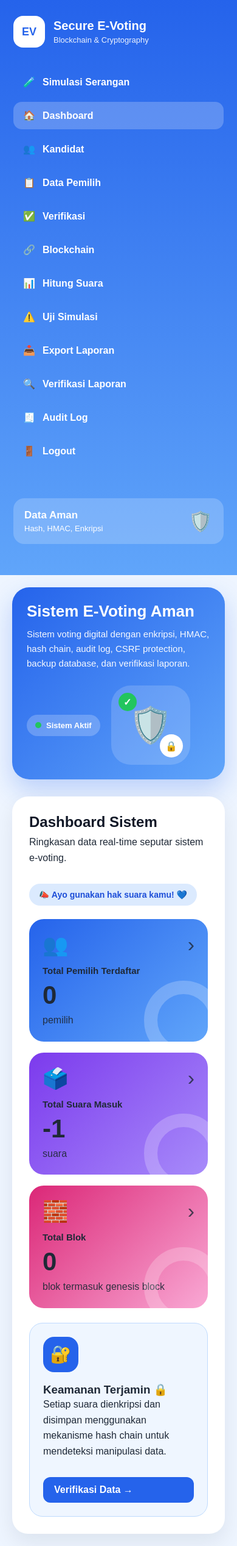
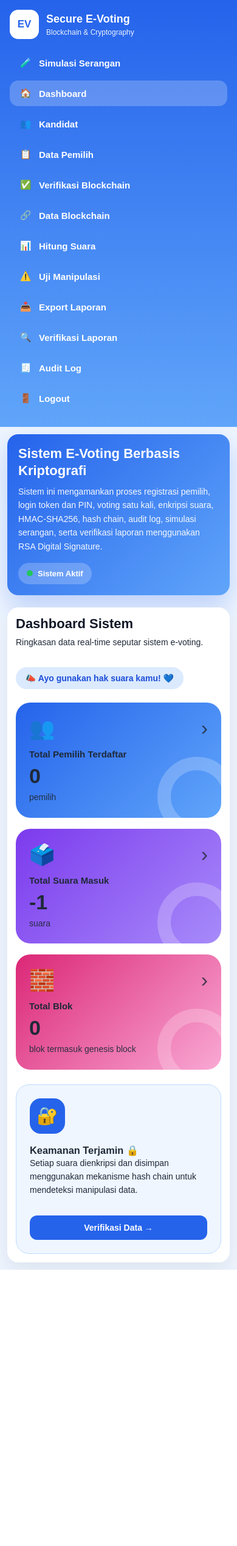
Before and after one commit to farhmel7/E-voting-krip, a Flask app: page / in a window 390 px wide. Shown: the whole page at 61% size. After the commit the page ends 2082 px from the top, so only its background shows below. Run offline with Flask 3, Linux system fonts and the light colour scheme; the visitor is signed in with stand-in values (Sample User, id 1); parts of the project's set-up code (start-up, migrations or seed data) failed here and were passed over.

Commit message:
Perbaiki tampilan mobile dan dashboard

```diff
--- a/static/style.css
+++ b/static/style.css
@@ -4,10 +4,17 @@
     padding: 0;
 }
 
+html {
+    width: 100%;
+    overflow-x: hidden;
+}
+
 body {
     font-family: Arial, sans-serif;
     background: #eef5ff;
     color: #1f2937;
+    width: 100%;
+    overflow-x: hidden;
 }
 
 .app-wrapper {
@@ -15,6 +22,7 @@ body {
     min-height: 100vh;
 }
 
+/* SIDEBAR */
 .sidebar {
     width: 285px;
     height: 100vh;
@@ -138,12 +146,14 @@ body {
     font-size: 32px;
 }
 
+/* MAIN */
 .main-content {
     margin-left: 285px;
     width: calc(100% - 285px);
     padding: 34px 38px;
 }
 
+/* TOPBAR */
 .topbar {
     background: linear-gradient(135deg, #2563eb, #60a5fa);
     color: white;
@@ -160,6 +170,7 @@ body {
 .topbar-text h1 {
     font-size: 32px;
     margin-bottom: 10px;
+    line-height: 1.25;
 }
 
 .topbar-text p {
@@ -184,6 +195,7 @@ body {
     display: flex;
     align-items: center;
     gap: 8px;
+    white-space: nowrap;
 }
 
 .status-dot {
@@ -202,6 +214,7 @@ body {
     display: flex;
     align-items: center;
     justify-content: center;
+    flex-shrink: 0;
 }
 
 .shield-bg {
@@ -237,6 +250,7 @@ body {
     font-weight: bold;
 }
 
+/* CONTENT */
 .content-card {
     background: white;
     padding: 28px;
@@ -262,6 +276,7 @@ body {
     margin-bottom: 16px;
 }
 
+/* FORM */
 form {
     display: flex;
     flex-direction: column;
@@ -275,16 +290,24 @@ label {
 }
 
 input,
-select {
+select,
+textarea {
     padding: 13px 14px;
     border: 1px solid #cbd5e1;
     border-radius: 12px;
     font-size: 14px;
     outline: none;
+    font-family: Arial, sans-serif;
+}
+
+textarea {
+    resize: vertical;
+    min-height: 90px;
 }
 
 input:focus,
-select:focus {
+select:focus,
+textarea:focus {
     border-color: #2563eb;
     box-shadow: 0 0 0 3px rgba(37, 99, 235, 0.15);
 }
@@ -305,6 +328,7 @@ button:hover {
     background: #1d4ed8;
 }
 
+/* ALERT */
 .alert {
     padding: 14px 16px;
     border-radius: 14px;
@@ -326,6 +350,7 @@ button:hover {
     border: 1px solid #fecaca;
 }
 
+/* DASHBOARD */
 .dashboard-header {
     display: flex;
     justify-content: space-between;
@@ -424,6 +449,7 @@ button:hover {
     transform: translateY(-3px);
 }
 
+/* SECURITY BOX */
 .security-box {
     background: #eff6ff;
     border: 1px solid #bfdbfe;
@@ -464,6 +490,11 @@ button:hover {
     background: #1d4ed8;
 }
 
+/* TABLE AND PRE */
+table {
+    border-collapse: collapse;
+}
+
 pre {
     background: #0f172a;
     color: #e5e7eb;
@@ -472,8 +503,17 @@ pre {
     overflow-x: auto;
     font-size: 13px;
     line-height: 1.5;
+    white-space: pre-wrap;
+    word-wrap: break-word;
 }
 
+/* TABLE WRAPPER OPTIONAL */
+.table-wrapper {
+    width: 100%;
+    overflow-x: auto;
+}
+
+/* RESPONSIVE TABLET */
 @media (max-width: 1100px) {
     .topbar {
         grid-template-columns: 1fr;
@@ -492,9 +532,16 @@ pre {
     }
 }
 
+/* RESPONSIVE MOBILE */
 @media (max-width: 800px) {
+    body {
+        font-size: 14px;
+    }
+
     .app-wrapper {
-        flex-direction: column;
+        display: block;
+        width: 100%;
+        min-height: 100vh;
     }
 
     .sidebar {
@@ -502,25 +549,179 @@ pre {
         width: 100%;
         height: auto;
         min-height: auto;
+        padding: 18px;
         overflow-y: visible;
+        overflow-x: hidden;
+    }
+
+    .brand {
+        margin-bottom: 18px;
+    }
+
+    .brand-icon {
+        width: 48px;
+        height: 48px;
+        border-radius: 14px;
+        font-size: 17px;
+    }
+
+    .brand h2 {
+        font-size: 20px;
+    }
+
+    .brand p {
+        font-size: 13px;
+    }
+
+    .menu {
+        gap: 8px;
+        padding-bottom: 10px;
+    }
+
+    .menu a {
+        padding: 12px 14px;
+        font-size: 15px;
+        border-radius: 14px;
+    }
+
+    .sidebar-footer {
+        display: none;
     }
 
     .main-content {
         margin-left: 0;
         width: 100%;
-        padding: 20px;
+        padding: 16px;
     }
 
     .topbar {
-        padding: 24px;
+        display: block;
+        padding: 22px;
+        border-radius: 22px;
+        margin-bottom: 20px;
     }
 
     .topbar-text h1 {
-        font-size: 26px;
+        font-size: 24px;
+        line-height: 1.25;
+        margin-bottom: 10px;
+    }
+
+    .topbar-text p {
+        font-size: 14px;
+        line-height: 1.6;
+    }
+
+    .topbar-visual {
+        margin-top: 16px;
+        justify-content: flex-start;
+        flex-wrap: wrap;
+    }
+
+    .shield-illustration {
+        display: none;
+    }
+
+    .content-card {
+        padding: 18px;
+        border-radius: 22px;
+    }
+
+    .content-card h2 {
+        font-size: 22px;
+    }
+
+    .card {
+        padding: 16px;
+        border-radius: 16px;
+        overflow-x: auto;
+    }
+
+    input,
+    select,
+    textarea,
+    button {
+        width: 100%;
+        max-width: 100%;
+        box-sizing: border-box;
+        font-size: 14px;
+    }
+
+    button,
+    .button-link,
+    .learn-btn {
+        width: 100%;
+        text-align: center;
+    }
+
+    table {
+        width: 100%;
+        min-width: 650px;
+        font-size: 13px;
+    }
+
+    pre {
+        white-space: pre-wrap;
+        word-wrap: break-word;
+        font-size: 12px;
+        overflow-x: auto;
     }
 
     .dashboard-header {
         flex-direction: column;
         align-items: flex-start;
     }
+
+    .stats-grid {
+        grid-template-columns: 1fr;
+    }
+
+    .security-box {
+        grid-template-columns: 1fr;
+    }
 }
+
+/* RESPONSIVE SMALL PHONE */
+@media (max-width: 480px) {
+    .sidebar {
+        padding: 16px;
+    }
+
+    .brand {
+        gap: 12px;
+    }
+
+    .brand h2 {
+        font-size: 18px;
+    }
+
+    .brand p {
+        font-size: 12px;
+    }
+
+    .main-content {
+        padding: 12px;
+    }
+
+    .topbar {
+        padding: 18px;
+        border-radius: 18px;
+    }
+
+    .topbar-text h1 {
+        font-size: 22px;
+    }
+
+    .content-card {
+        padding: 14px;
+        border-radius: 18px;
+    }
+
+    .card {
+        padding: 14px;
+    }
+
+    .stat-info h1 {
+        font-size: 34px;
+    }
+}
--- a/templates/base.html
+++ b/templates/base.html
@@ -2,6 +2,7 @@
 <html lang="id">
 <head>
     <meta charset="UTF-8">
+    <meta name="viewport" content="width=device-width, initial-scale=1.0">
     <title>Secure E-Voting System</title>
     <link rel="stylesheet" href="{{ url_for('static', filename='style.css') }}">
 </head>
@@ -58,12 +59,12 @@
 
                     <a href="/verify" class="{% if request.path == '/verify' %}active{% endif %}">
                         <span class="menu-icon">✅</span>
-                        Verifikasi
+                        Verifikasi Blockchain
                     </a>
 
                     <a href="/chain" class="{% if request.path == '/chain' %}active{% endif %}">
                         <span class="menu-icon">🔗</span>
-                        Blockchain
+                        Data Blockchain
                     </a>
 
                     <a href="/tally" class="{% if request.path == '/tally' %}active{% endif %}">
@@ -73,7 +74,7 @@
 
                     <a href="/uji-manipulasi" class="{% if request.path == '/uji-manipulasi' %}active{% endif %}">
                         <span class="menu-icon">⚠️</span>
-                        Uji Simulasi
+                        Uji Manipulasi
                     </a>
 
                     <a href="/export" class="{% if request.path == '/export' %}active{% endif %}">
@@ -115,7 +116,7 @@
             <div class="sidebar-promo">
                 <div>
                     <h3>Data Aman</h3>
-                    <p>Hash, HMAC, Enkripsi</p>
+                    <p>Enkripsi, HMAC, Hash Chain</p>
                 </div>
                 <div class="promo-icon">🛡️</div>
             </div>
@@ -125,10 +126,11 @@
     <main class="main-content">
         <section class="topbar">
             <div class="topbar-text">
-                <h1>Sistem E-Voting Aman</h1>
+                <h1>Sistem E-Voting Berbasis Kriptografi</h1>
                 <p>
-                    Sistem voting digital dengan enkripsi, HMAC, hash chain,
-                    audit log, CSRF protection, backup database, dan verifikasi laporan.
+                    Sistem ini mengamankan proses registrasi pemilih, login token dan PIN,
+                    voting satu kali, enkripsi suara, HMAC-SHA256, hash chain, audit log,
+                    simulasi serangan, serta verifikasi laporan menggunakan RSA Digital Signature.
                 </p>
             </div>
 
```
